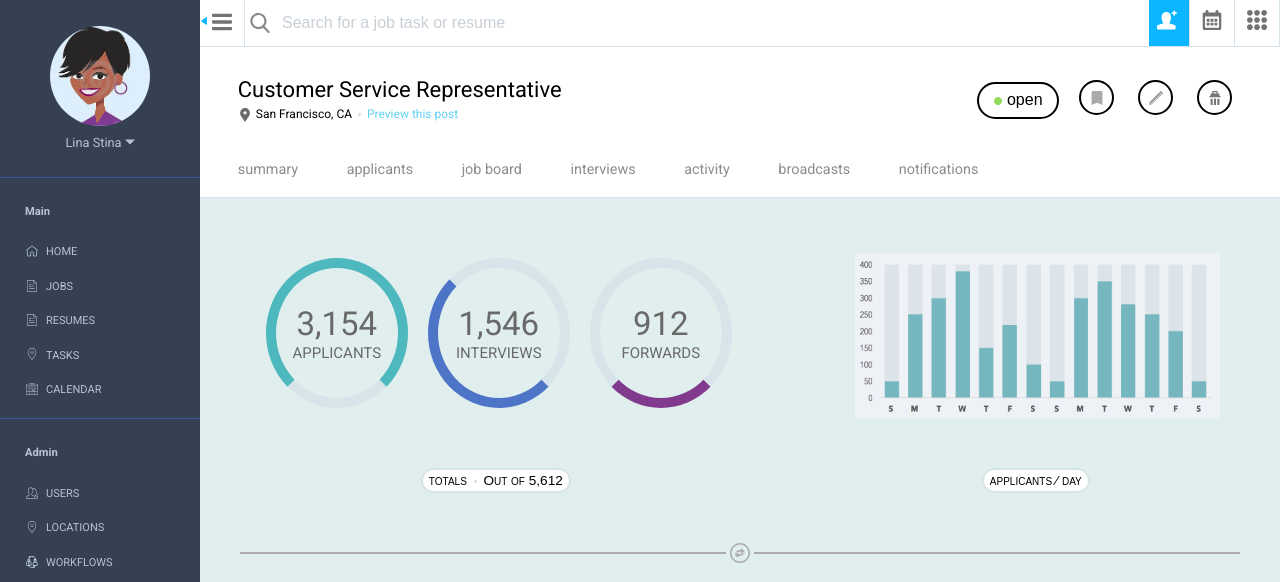
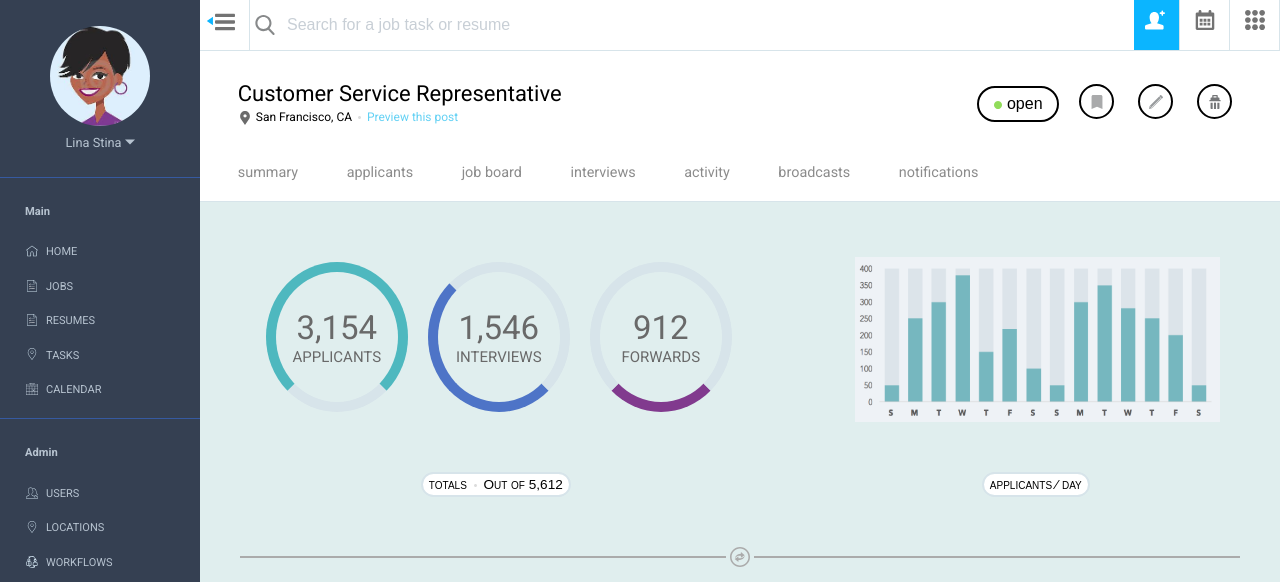
Before and after one commit to kristing40/Static-Comp-Challenge-3, a plain HTML site: page index.html in a window 1280 px wide. Shown: the top 582 px of the page. Drawn offline with Linux system fonts and the light colour scheme.

Commit message:
fix primary nav box1

```diff
--- a/main.css
+++ b/main.css
@@ -162,10 +162,10 @@
   .primary-nav-box3,
   .primary-nav-box4,
   .primary-nav-box5 {
-    max-height: 60px;
-    max-width: 60px;
-    min-height: 45px;
-    min-width: 45px;
+    max-height: 65px;
+    max-width: 65px;
+    min-height: 50px;
+    min-width: 50px;
   }
 
   .primary-nav-box2 {
@@ -568,11 +568,12 @@
 
   .primary-nav-box1 svg {
     display: inline;
+    margin: 10px 0px 10px;
   }
 
   .blue-arrow-indicating-more {
     height: 8px;
-    margin: 17px 0;
+    margin:17px -3px 17px 6px;
     transform: scaleX(-1);
     width: 8px;
   }
```
